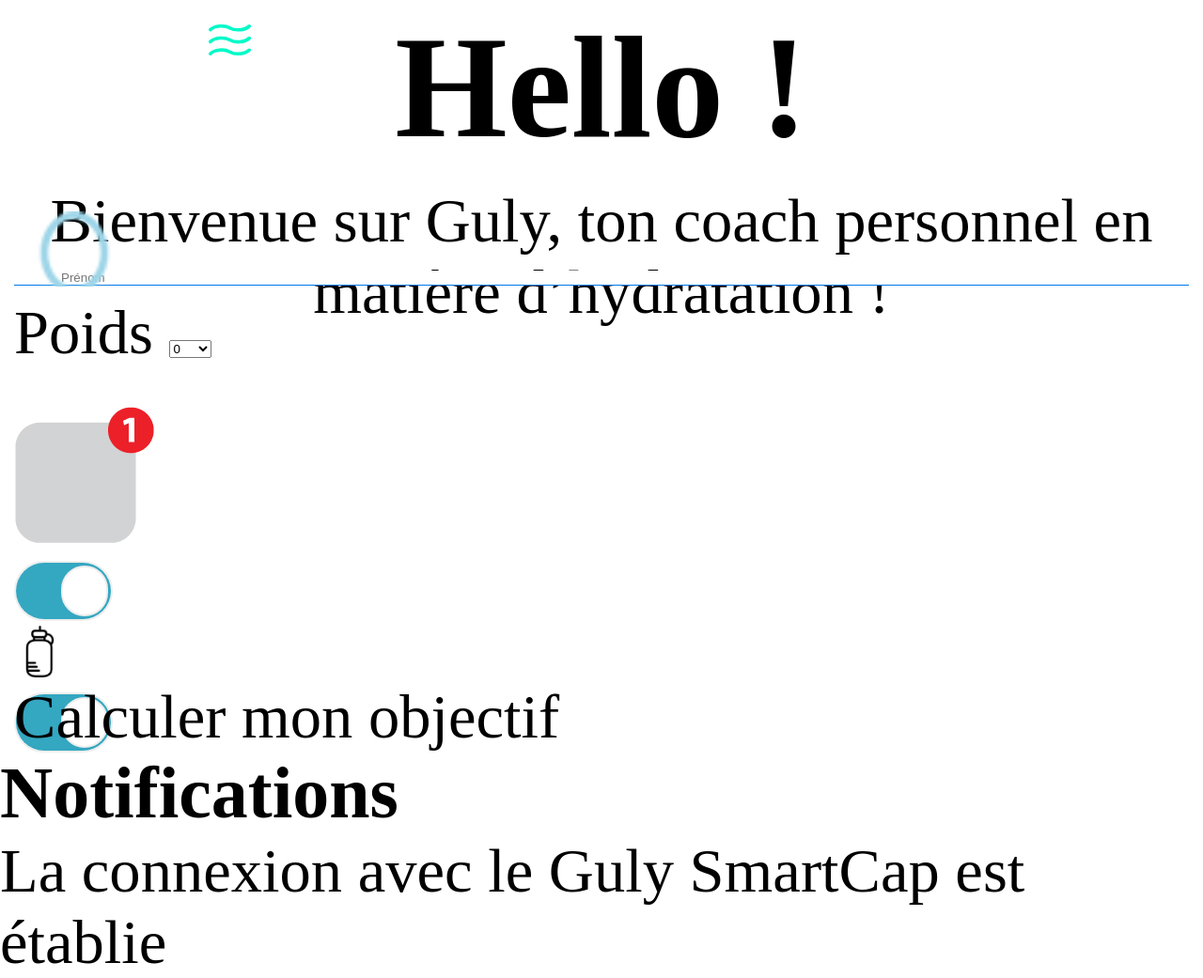
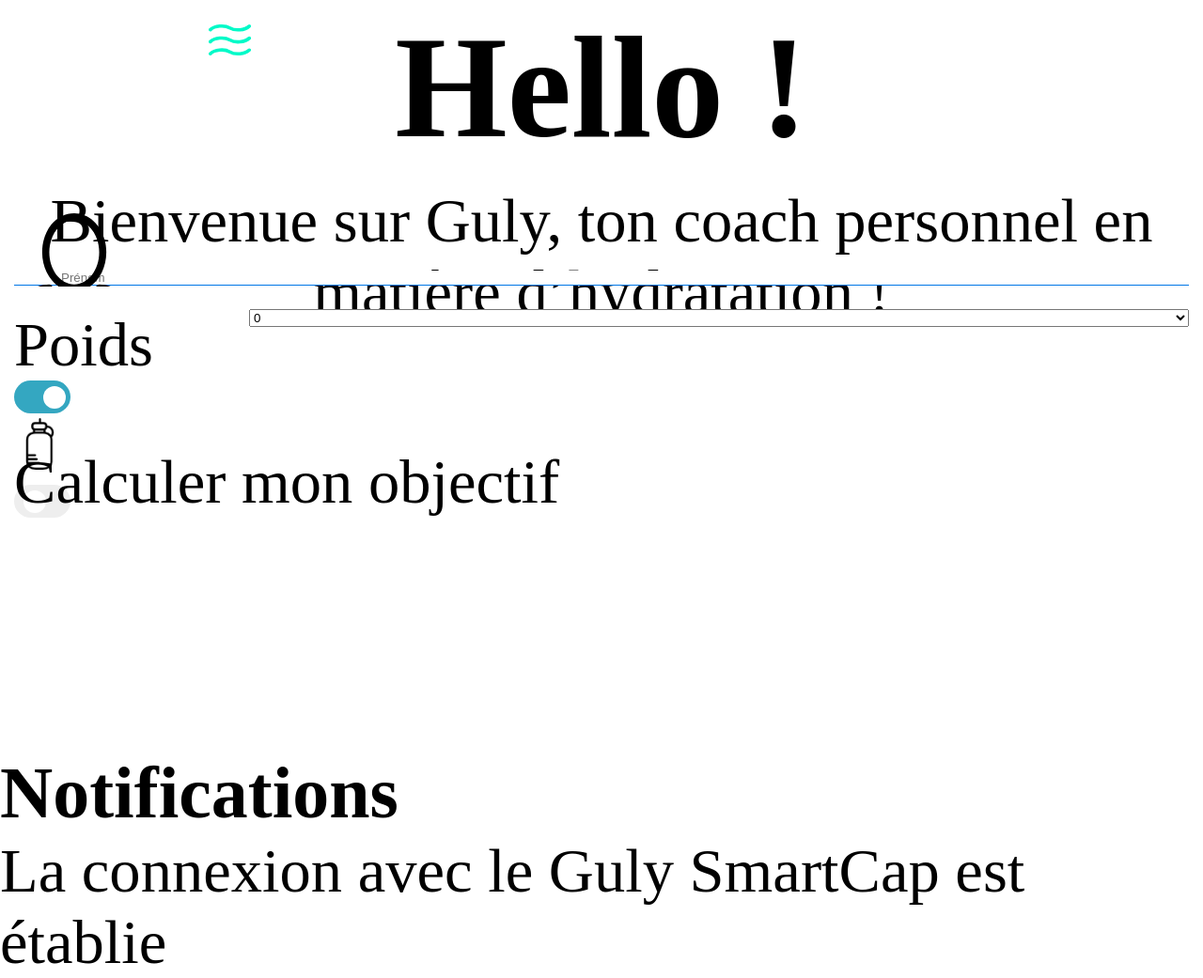
Before and after one commit to Alexfrits/guly, a PHP site: page /profil.php in a window 1280 px wide. Shown: the whole page at 94% size. Run offline with PHP 8.4, Linux system fonts and the light colour scheme; style sheets or scripts are compiled from the project's sources; some libraries are stand-ins or nearby versions.

Commit message:
modify profil page css

```diff
--- a/dev/profil.php
+++ b/dev/profil.php
@@ -14,8 +14,7 @@
         <input type="text" id="nickname" name="nickname" placeholder="Prénom" required>
 
         <!-- Weight select -->
-
-        <label for="poids">Poids</label>
+        <label for="poids" class="weight">Poids</label>
 
         <?php
             // variables
@@ -33,7 +32,6 @@
 
         <div class="switch_section">
             <!-- Notifications switch button -->
-            <img src="img/icon_notif.jpg" height="149" width="150" alt="">
             <div class="onoffswitch">
                 <input type="checkbox" name="onoffswitch" class="onoffswitch-checkbox" id="notifications" checked>
                 <label class="onoffswitch-label" for="notifications">
@@ -45,7 +43,7 @@
             <!-- Bouchon intelligent switch button -->
             <img src="img/icon_smartcap.png" height="55" width="55" alt="">
             <div class="onoffswitch">
-                <input type="checkbox" name="onoffswitch" class="onoffswitch-checkbox" id="smartCap" checked>
+                <input type="checkbox" name="onoffswitch" class="onoffswitch-checkbox" id="smartCap">
                 <label class="onoffswitch-label" for="smartCap">
                     <span class="onoffswitch-inner"></span>
                     <span class="onoffswitch-switch"></span>
--- a/dev/styles/modules/_buttons.scss
+++ b/dev/styles/modules/_buttons.scss
@@ -34,7 +34,7 @@
 
 // Switch button
 .onoffswitch {
-    position: relative; width: 105px;
+    position: relative; width: 60px;
     -webkit-user-select:none; -moz-user-select:none; -ms-user-select: none;
 }
 .onoffswitch-checkbox {
@@ -42,7 +42,7 @@
 }
 .onoffswitch-label {
     display: block; overflow: hidden; cursor: pointer;
-    border: 2px solid #EEEEEE; border-radius: 50px;
+    border: 2px solid #FFFFF; border-radius: 50px;
 }
 .onoffswitch-inner {
     display: block; width: 200%; margin-left: -100%;
@@ -50,26 +50,26 @@
     -o-transition: margin 0.3s ease-in 0s; transition: margin 0.3s ease-in 0s;
 }
 .onoffswitch-inner:before, .onoffswitch-inner:after {
-    display: block; float: left; width: 50%; height: 60px; padding: 0; line-height: 60px;
-    font-size: 14px; color: white; font-family: Trebuchet, Arial, sans-serif; font-weight: bold;
+    display: block; float: left; width: 50%; height: 35px; padding: 0; line-height: 35px;
+    font-size: 10px; color: white; font-family: Trebuchet, Arial, sans-serif; font-weight: bold;
     -moz-box-sizing: border-box; -webkit-box-sizing: border-box; box-sizing: border-box;
 }
 .onoffswitch-inner:before {
     content: "";
-    padding-left: 10px;
+    padding-left: 5px;
     background-color: #34A7C1; color: #FFFFFF;
 }
 .onoffswitch-inner:after {
     content: "";
-    padding-right: 10px;
+    padding-right: 5px;
     background-color: #EEEEEE; color: #999999;
     text-align: right;
 }
 .onoffswitch-switch {
-    display: block; width: 50px; margin: 5px;
+    display: block; width: 24px; margin: 5.5px;
     background: #FFFFFF;
-    border: 2px solid #EEEEEE; border-radius: 50px;
-    position: absolute; top: 0; bottom: 0; right: 41px;
+    border: 2px solid #FFFFF; border-radius: 50px;
+    position: absolute; top: 0; bottom: 0; right: 21px;
     -moz-transition: all 0.3s ease-in 0s; -webkit-transition: all 0.3s ease-in 0s;
     -o-transition: all 0.3s ease-in 0s; transition: all 0.3s ease-in 0s;
 }
--- a/dev/styles/partials/_profil.scss
+++ b/dev/styles/partials/_profil.scss
@@ -24,7 +24,7 @@
 	.nickname {
 		&:before {
 			content: '';
-			background: url(../../img/icon_profil.png) 0 0 no-repeat;
+			background: url(../../img/icon_profil.svg) 0 0 no-repeat;
 			background-size: 100%;
 			display: block;
   			width: 10vw;
@@ -35,8 +35,15 @@
 		}
 	}
 
+	#nickname,
+	#poids,
+	.switch_section {
+		width: 100%;
+		margin: 0 0 25px 0;
+
+	}
+
 	#nickname {
-		width: 100%;
 		border: none;
 		border-bottom: 1px solid $main-color;
 
@@ -45,8 +52,25 @@
 			color: $main-color;
 		}
 	}
+	.weight {
+		padding: 0 15px 0 0;
+	}
+
+	select#poids {
+		width: 80%;
+		float: right;
+	}
+
 	.switch_section {
-		margin-top: 5vh;
+		clear: both;
+	}
+
+	#notifications:before {
+		content: 'dd';
+		background: url(../../img/icon_notif.svg) 0 0 no-repeat;
+		display: block;
+		width: 50px;
+		height: 50px;
 	}
 }
 
```
Also changed, not shown: dev/img/icon_notif.svg (added), dev/img/icon_profil.svg (added).
